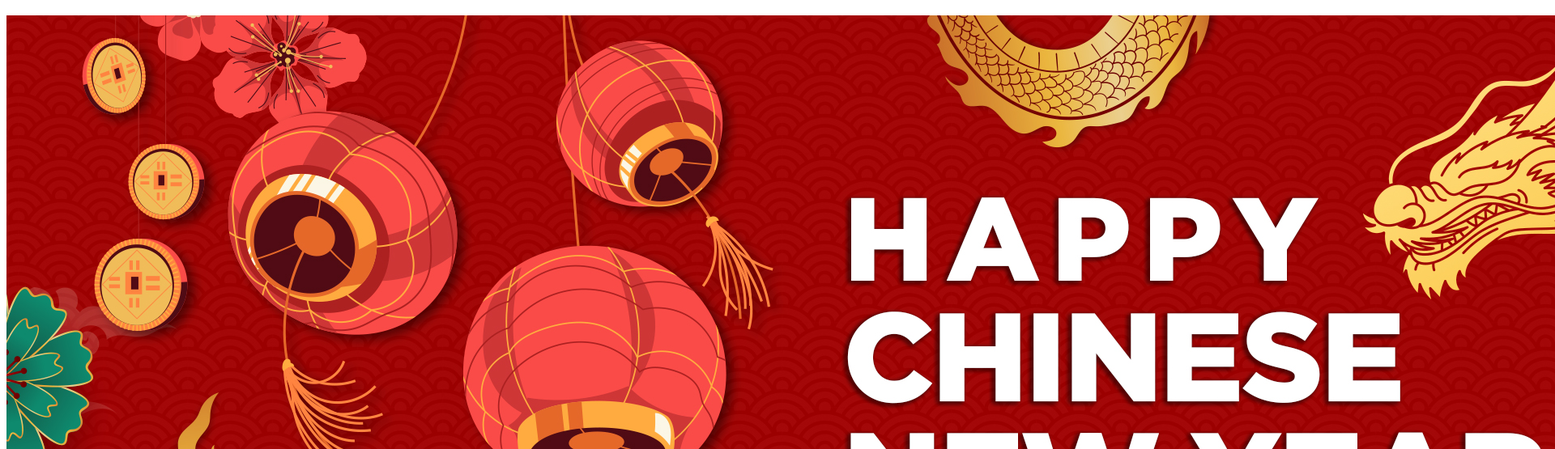
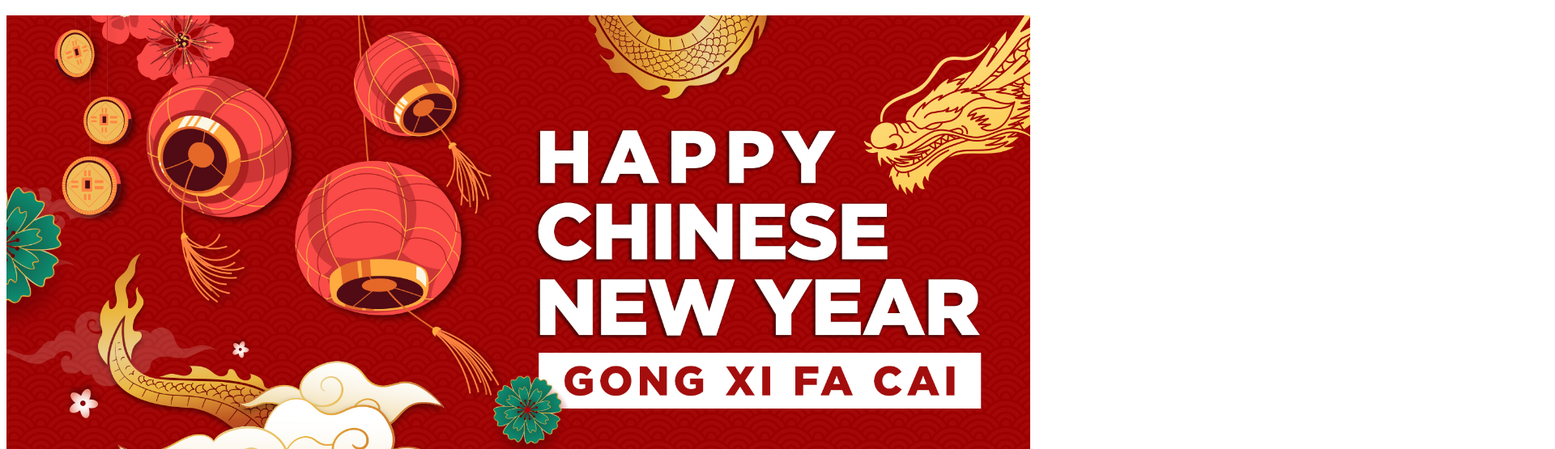
Before and after one commit to nurrachmat/23242si4b, a plain HTML site: page index.html in a window 1280 px wide. Shown: the part 61-616 px from the top of the page at 81% size, 1920 px wide, since content can reach past the window. Drawn offline with Linux system fonts and the light colour scheme.

Commit message:
Tambah Atribut width banner

```diff
--- a/index.html
+++ b/index.html
@@ -10,7 +10,7 @@
     <h1>Universitas MDP</h1>
 
     <!-- banner img -->
-    <img src="img/web-imlek.jpg" alt="Banner">
+    <img src="img/web-imlek.jpg" alt="Banner" width="100%">
 
     <!-- paragraf -->
     <p>Universitas Multi Data Palembang (UMDP) merupakan universitas unggul di kota Palembang. UMDP memiliki dua fakultas yaitu Fakultas Ilmu Komputer dan Rekayasa dan Fakultas Ekonomi dan Bisnis. </p>
```
